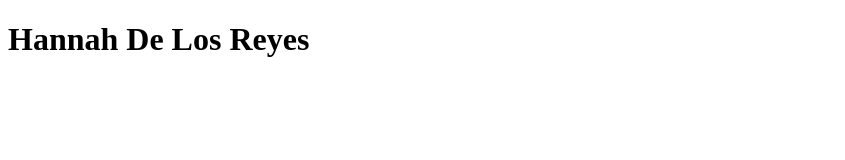
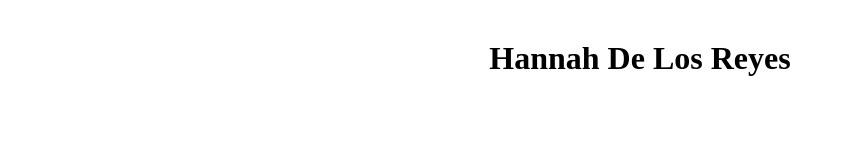
Before and after one commit to bugdlr/bugdlr.github.io, a plain HTML site: page index.html in a window 1280 px wide. Shown: the whole page, without its empty margins (0-845 px from the left). Drawn offline with Linux system fonts and the light colour scheme.

Commit message:
added style.css

```diff
--- a/index.html
+++ b/index.html
@@ -2,7 +2,8 @@
 <html>
   <head>
     <meta charset="utf-8">
-    <title></title>
+    <title>portfolio</title>
+    <link rel="stylesheet" href="style.css" charset="utf-8">
   </head>
   <body>
     <h1>Hannah De Los Reyes</h1>
--- /dev/null
+++ b/style.css
@@ -0,0 +1,4 @@
+h1 {
+  text-align: center;
+  margin: 40px;
+}
```
